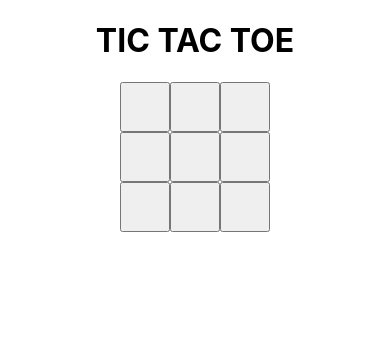
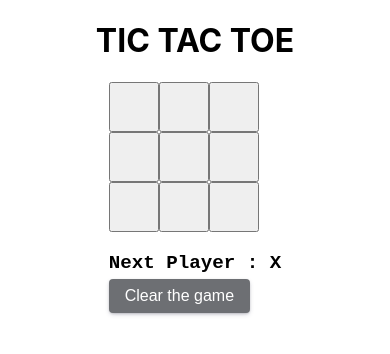
Before and after one commit to NitinSirsath/tictactoe-antstack, a React (Create React App) app: page / in a window 390 px wide. Shown: the top 354 px of the page. Built offline with nearby package versions, Linux system fonts and the light colour scheme.

Commit message:
added boardStatus component and added style

```diff
--- a/src/App.module.css
+++ b/src/App.module.css
@@ -8,3 +8,11 @@
 .heading{
     text-align: center;
 }
+
+@media only screen and (max-width: 600px) {
+    .app {
+      display: grid;
+      place-items: center;
+
+    }
+  }
--- a/src/components/Board.jsx
+++ b/src/components/Board.jsx
@@ -1,22 +1,59 @@
 import React , {useState} from 'react'
 import Square from './Square'
 import style from '../styles/board.module.css'
+import BoardStatus from './BoardStatus'
 
 const Board = () => {
 
     const [squares, setSquares] = useState(Array(9).fill(null))
     const [isX, setIsX] = useState(true)
 
+    function calculateWinner(squares) {
+        const lines = [
+          [0, 1, 2],
+          [3, 4, 5],
+          [6, 7, 8],
+          [0, 3, 6],
+          [1, 4, 7],
+          [2, 5, 8],
+          [0, 4, 8],
+          [2, 4, 6],
+        ]
+        for (let i = 0; i < lines.length; i++) {
+          const [a, b, c] = lines[i]
+          if (squares[a] && squares[a] === squares[b] && squares[a] === squares[c]) {
+            return squares[a]
+          }
+        }
+        return null
+      }
+
+
 
     const handleClick = i => {
         console.log(squares[i]);
-        if(!squares[i]){
-            squares[i] = isX? "X" : 'O'
-            setSquares(squares)
-            setIsX(preV => !preV)
-            console.log(squares[i], i,'after');
-      }
+        if(calculateWinner(squares) || squares[i]){
+            return
+        }
+        squares[i] = isX? "X" : 'O'
+        setSquares(squares)
+        setIsX(preV => !preV)
     }
+
+        let winner = calculateWinner(squares)
+        let status
+        if(winner){
+            status = `Winner : ${winner}`
+        }
+        else{
+            status = `Next Player : ${isX? 'X' : 'O'}`
+        }
+
+        const handleRestart = () => {
+            setIsX(true)
+            setSquares(Array(9).fill(null))
+        }
+
 
   return (
     <div>
@@ -35,6 +72,7 @@ const Board = () => {
         <Square value={squares[7]} onClick={() => handleClick(7)}/>
         <Square value={squares[8]} onClick={() => handleClick(8)}/>
         </div>
+        <BoardStatus winner={winner} restart={handleRestart}  status={status}/>
     </div>
   )
 }
--- /dev/null
+++ b/src/components/BoardStatus.jsx
@@ -0,0 +1,17 @@
+import React from 'react'
+import style from '../styles/boardStatus.module.css'
+
+const BoardStatus = ({status ,restart,winner}) => {
+  return (
+    <div className={style.container}>
+        <div className={style.status_wrapper}>
+            {status}
+        </div>
+        <div >
+    <button className={style.restart_btn} onClick={restart}>{winner? 'Restart the game' : 'Clear the game'}</button>
+        </div>
+    </div>
+  )
+}
+
+export default BoardStatus
--- /dev/null
+++ b/src/styles/boardStatus.module.css
@@ -0,0 +1,29 @@
+.container{
+    /* display: flex;
+    justify-content: center;
+    flex-direction: column; */
+    padding-top: 20px;
+}
+
+.status_wrapper{
+    padding-bottom: 5px;
+    font-weight: 600;
+    font-family:  'Courier New', Courier, monospace;
+    font-size: larger;
+}
+
+.restart_btn{
+    padding: 8px 16px;
+    background-color: rgb(109, 111, 115);
+    color: white;
+    font-weight: 500;
+    font-size: medium;
+    outline: none;
+    border: none;
+    border-radius: 4px;
+    box-shadow: rgba(50, 50, 93, 0.25) 0px 2px 5px -1px, rgba(0, 0, 0, 0.3) 0px 1px 3px -1px;
+}
+
+.restart_btn:hover{
+    background-color: grey;
+}
```
